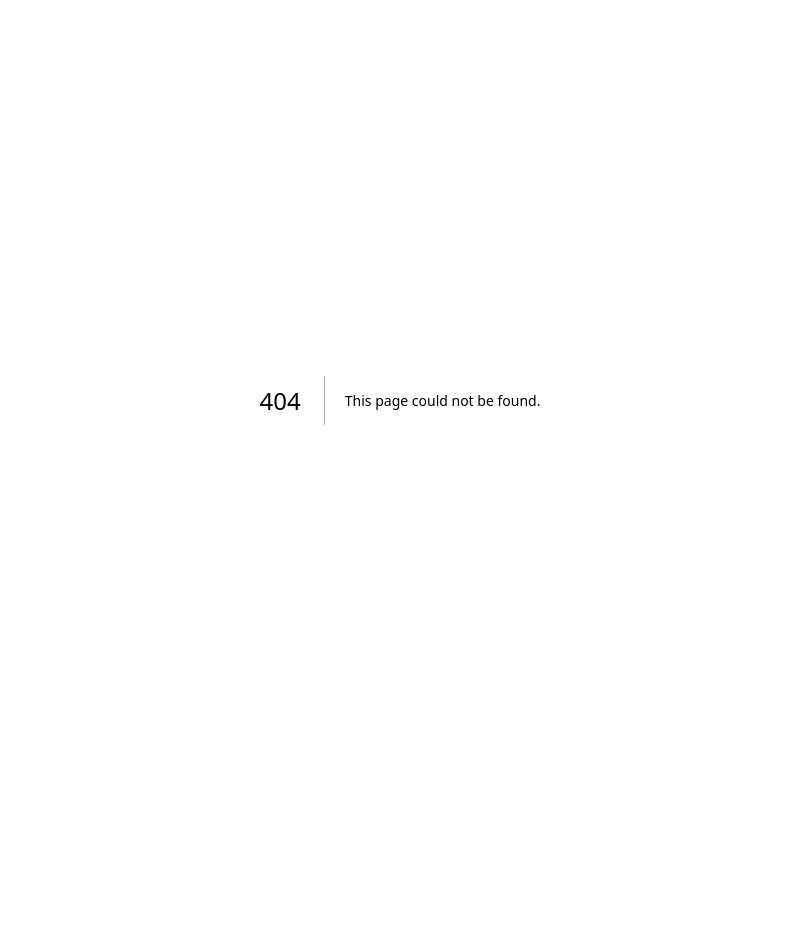
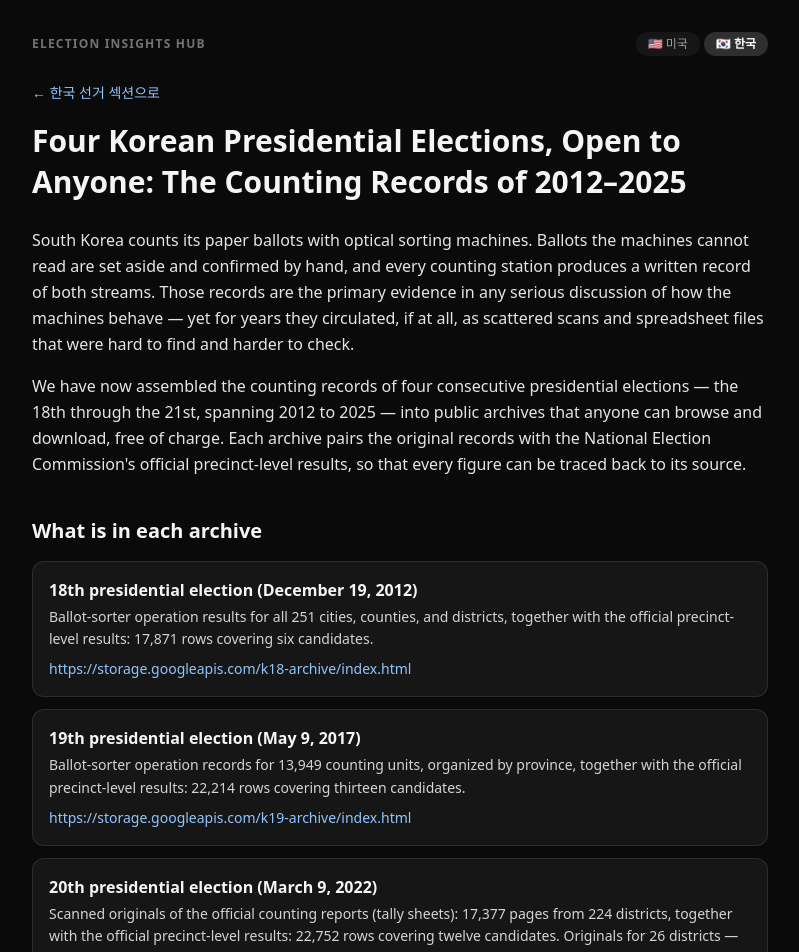
Before and after one commit to sechan9999/us-election-insight-hub, a Next.js app: page /kr/about in a window 1280 px wide. Before the commit this address had no page. Shown: the top 952 px of the page, without its empty margins (240-1039 px from the left). Before the commit the page ends 800 px from the top, so only its background shows below. Built offline with nearby package versions, Linux system fonts and the light colour scheme.

Commit message:
feat(kr): full project introduction page (/kr/about) + archive row counts on /kr

```diff
--- /dev/null
+++ b/app/kr/about/page.tsx
@@ -0,0 +1,149 @@
+// Full project introduction: "Four Korean Presidential Elections, Open to Anyone".
+// Canonical English text by the project; rendered verbatim, structured for the web.
+// Linked from /kr and from outreach (e.g., Google for Startups introduction).
+
+import type { Metadata } from 'next';
+import CountrySwitch from '../../components/CountrySwitch';
+import type { Lang } from '../../us/lib/i18n';
+
+type SearchParams = { lang?: string };
+
+const TITLE = 'Four Korean Presidential Elections, Open to Anyone: The Counting Records of 2012–2025';
+const DESCRIPTION =
+  'Public archives of the official counting records for four consecutive Korean presidential elections (2012–2025): more than 36,000 pages of primary counting documents and over 85,000 rows of official results, hosted on Google Cloud Storage.';
+
+export async function generateMetadata({
+  searchParams,
+}: {
+  searchParams: Promise<SearchParams>;
+}): Promise<Metadata> {
+  const lang = (await searchParams).lang === 'en' ? 'en' : 'ko';
+  return {
+    metadataBase: new URL('https://app.ohmycodellc.com'),
+    title: TITLE,
+    description: DESCRIPTION,
+    openGraph: {
+      title: TITLE,
+      description: DESCRIPTION,
+      type: 'article',
+      locale: lang === 'ko' ? 'ko_KR' : 'en_US',
+    },
+    twitter: { card: 'summary', title: TITLE, description: DESCRIPTION },
+  };
+}
+
+const ARCHIVES: { heading: string; body: string; url: string }[] = [
+  {
+    heading: '18th presidential election (December 19, 2012)',
+    body: 'Ballot-sorter operation results for all 251 cities, counties, and districts, together with the official precinct-level results: 17,871 rows covering six candidates.',
+    url: 'https://storage.googleapis.com/k18-archive/index.html',
+  },
+  {
+    heading: '19th presidential election (May 9, 2017)',
+    body: 'Ballot-sorter operation records for 13,949 counting units, organized by province, together with the official precinct-level results: 22,214 rows covering thirteen candidates.',
+    url: 'https://storage.googleapis.com/k19-archive/index.html',
+  },
+  {
+    heading: '20th presidential election (March 9, 2022)',
+    body: 'Scanned originals of the official counting reports (tally sheets): 17,377 pages from 224 districts, together with the official precinct-level results: 22,752 rows covering twelve candidates. Originals for 26 districts — including all of Busan, Jeju, and Sejong — were not obtainable and are absent; the archive states its coverage plainly rather than papering over the gaps.',
+    url: 'https://storage.googleapis.com/k20-tally-archive/index.html',
+  },
+  {
+    heading: '21st presidential election (June 3, 2025)',
+    body: 'Scanned originals of the official counting reports: 18,949 pages covering all 252 districts, each district linked directly to its source documents, together with the official precinct-level results: 22,685 rows covering five candidates. Rows excluded from analysis — hand-counted reports and misfiled pages — are itemized, not silently dropped.',
+    url: 'https://storage.googleapis.com/k21-tally-archive/index.html',
+  },
+];
+
+export default async function KoreaAboutPage({
+  searchParams,
+}: {
+  searchParams: Promise<SearchParams>;
+}) {
+  const lang: Lang = (await searchParams).lang === 'en' ? 'en' : 'ko';
+  return (
+    <div className="min-h-screen bg-neutral-950 text-neutral-100" lang="en">
+      <div className="mx-auto max-w-3xl px-4 py-8">
+        <CountrySwitch lang={lang} active="kr" />
+
+        <a href={`/kr?lang=${lang}`} className="text-sm text-blue-300 hover:underline">
+          ← {lang === 'ko' ? '한국 선거 섹션으로' : 'Back to the Korea section'}
+        </a>
+
+        <h1 className="mt-4 text-3xl font-bold leading-snug">{TITLE}</h1>
+
+        <div className="mt-6 space-y-4 leading-relaxed text-neutral-200">
+          <p>
+            South Korea counts its paper ballots with optical sorting machines. Ballots the
+            machines cannot read are set aside and confirmed by hand, and every counting station
+            produces a written record of both streams. Those records are the primary evidence in
+            any serious discussion of how the machines behave — yet for years they circulated, if
+            at all, as scattered scans and spreadsheet files that were hard to find and harder to
+            check.
+          </p>
+          <p>
+            We have now assembled the counting records of four consecutive presidential elections
+            — the 18th through the 21st, spanning 2012 to 2025 — into public archives that anyone
+            can browse and download, free of charge. Each archive pairs the original records with
+            the National Election Commission&apos;s official precinct-level results, so that every
+            figure can be traced back to its source.
+          </p>
+        </div>
+
+        <h2 className="mt-10 text-xl font-bold">What is in each archive</h2>
+        <div className="mt-4 space-y-3">
+          {ARCHIVES.map((a) => (
+            <div key={a.url} className="rounded-xl border border-white/10 bg-white/5 p-4">
+              <div className="font-semibold">{a.heading}</div>
+              <p className="mt-1 text-sm leading-relaxed text-neutral-300">{a.body}</p>
+              <a
+                href={a.url}
+                target="_blank"
+                rel="noopener noreferrer"
+                className="mt-2 inline-block break-all text-sm font-medium text-blue-300 hover:underline"
+              >
+                {a.url}
+              </a>
+            </div>
+          ))}
+        </div>
+
+        <h2 className="mt-10 text-xl font-bold">Why these records matter</h2>
+        <div className="mt-4 space-y-4 leading-relaxed text-neutral-200">
+          <p>
+            Claims about ballot-sorting machines — including the widely debated statistic K, the
+            ratio of winner-to-runner-up votes among machine-rejected ballots relative to
+            machine-accepted ballots — can only be tested against the counting records themselves.
+            When the records are public, a claim becomes a calculation that anyone can repeat: the
+            number of ballots each machine classified, the number it set aside, and how the
+            hand-confirmed ballots split among candidates, precinct by precinct and district by
+            district.
+          </p>
+          <p>
+            These archives underlie our own research on machine rejections across the four
+            elections, including a transcription of the 2022 and 2025 counting reports validated
+            by arithmetic constraints and blind re-reads. But they are not published for our work
+            alone. Journalists, researchers, election officials, and citizens can use them to check
+            any figure — ours included — against the originals.
+          </p>
+        </div>
+
+        <h2 className="mt-10 text-xl font-bold">Provenance and access</h2>
+        <div className="mt-4 space-y-4 leading-relaxed text-neutral-200">
+          <p>
+            All four archives are hosted on Google Cloud Storage and are readable without an
+            account or fee. Source documents are the National Election Commission&apos;s published
+            counting reports and result files; where a record could not be obtained, the archive
+            says so. The archives are a project of the Electoral Insights Hub (OhMyCode LLC), a
+            non-partisan, bilingual platform for Korean election data that favors transparent and
+            reproducible analysis.
+          </p>
+          <p>
+            If you find an error, we would rather hear about it than have it stand: every page in
+            these archives exists so that the numbers can be argued with — on evidence.
+          </p>
+        </div>
+      </div>
+    </div>
+  );
+}
--- a/app/kr/page.tsx
+++ b/app/kr/page.tsx
@@ -192,6 +192,13 @@ export default async function KoreaPage({
           >
             {tr(lang, 'githubCta')}
           </a>
+          <span className="mx-2 text-neutral-600">·</span>
+          <a
+            href={`/kr/about?lang=${lang}`}
+            className="mt-2 inline-block text-sm font-medium text-blue-300 hover:underline"
+          >
+            {lang === 'ko' ? '프로젝트 소개 전문 →' : 'Read the full project introduction →'}
+          </a>
         </div>
       </div>
     </div>
```
